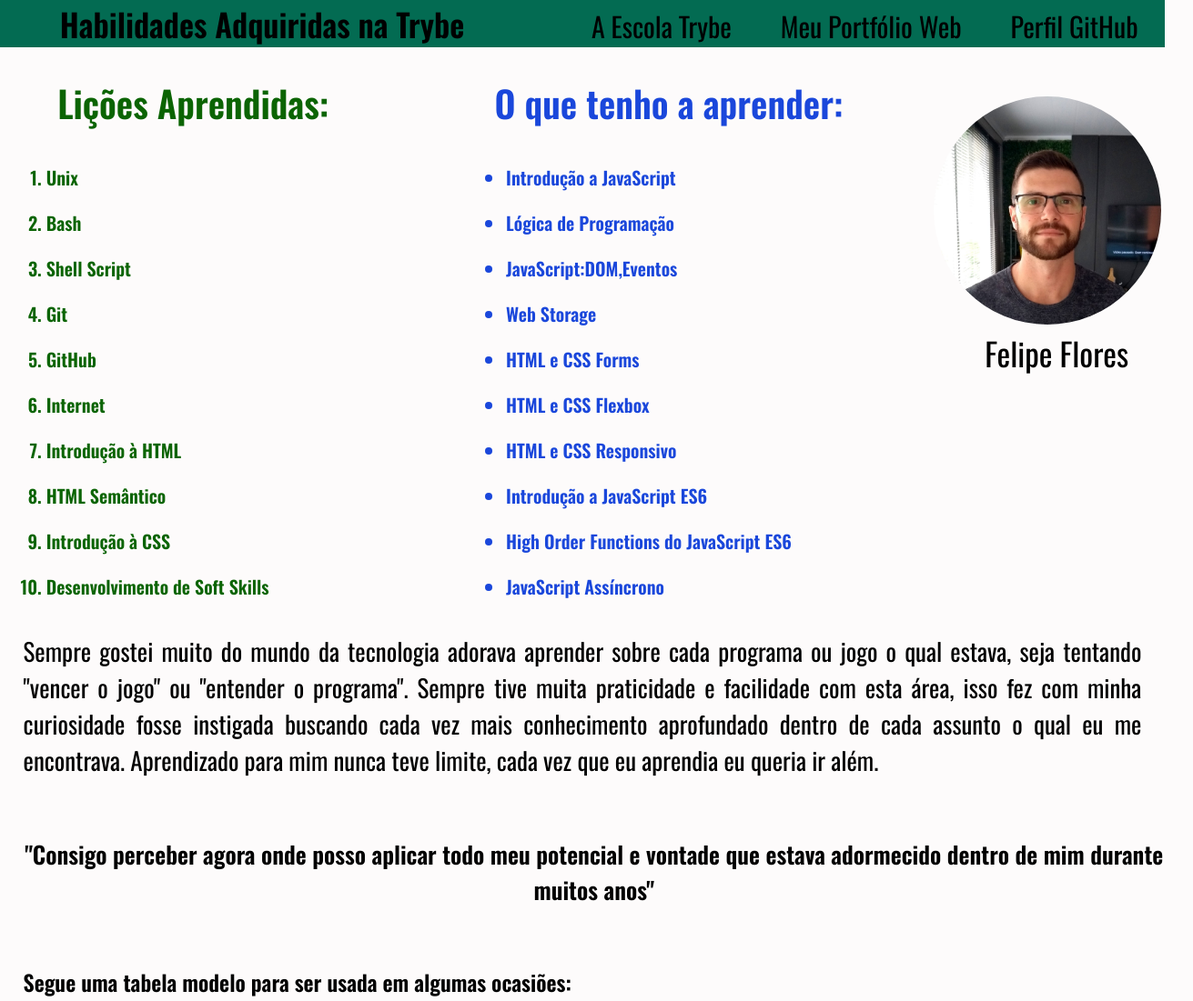
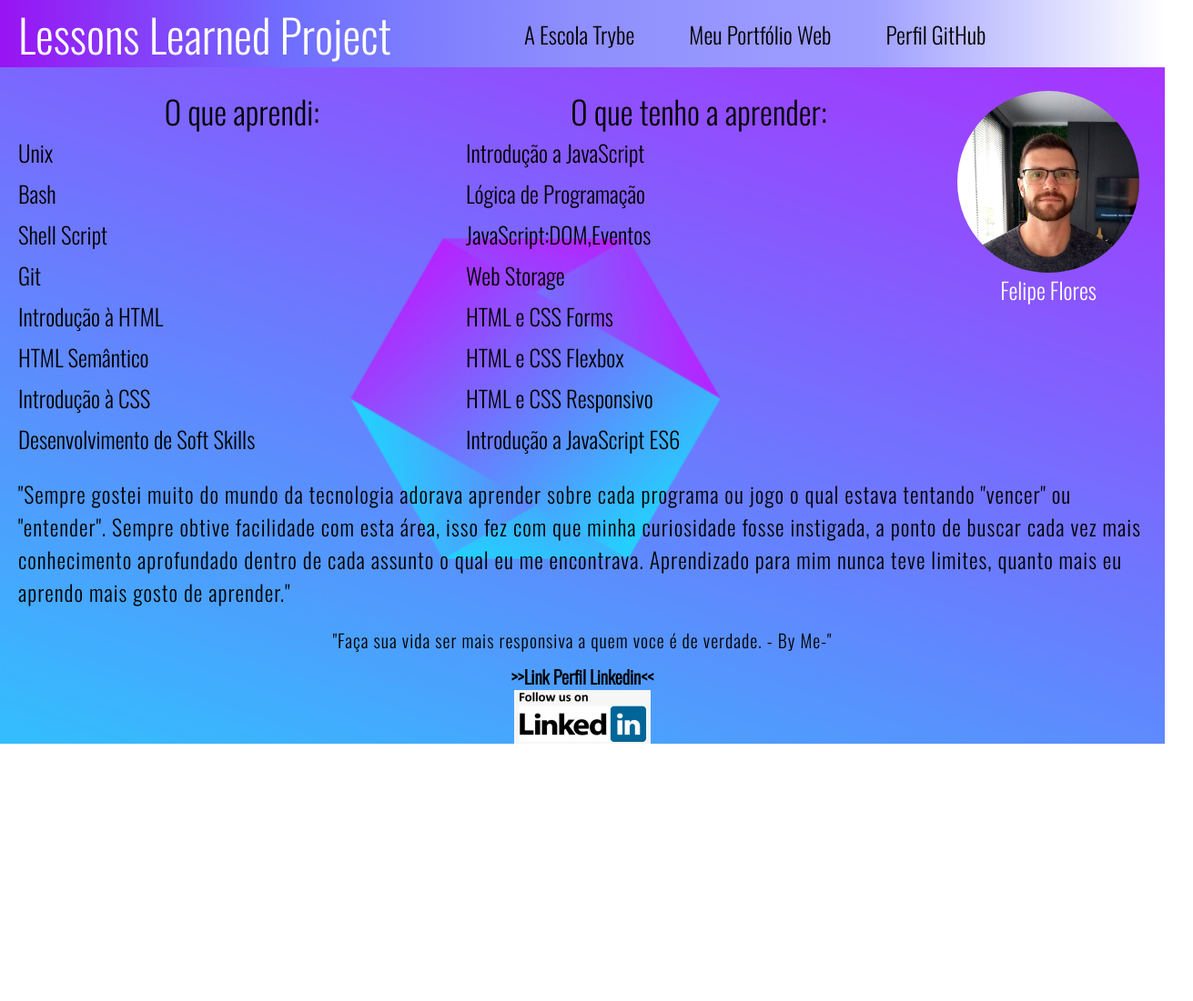
Before and after one commit to FelipeFloresWeb/Trybe-Projects, a plain HTML site: page Lessons Learned/index.html in a window 1280 px wide. Shown: the top 1101 px of the page at 91% size, 1311 px wide, since content can reach past the window. After the commit the page ends 818 px from the top, so only its background shows below. Drawn offline with nearby package versions, Linux system fonts and the light colour scheme.

Commit message:
Changes on style

```diff
--- a/Lessons Learned/index.html
+++ b/Lessons Learned/index.html
@@ -1,111 +1,114 @@
 <!DOCTYPE html>
-<html lang="en">
+<html lang="pt-br">
   <head>
-    <meta charset="UTF-8">
-    <meta http-equiv="X-UA-Compatible" content="IE=edge">
-    <meta name="viewport" content="width=device-width, initial-scale=1.0">
+    <meta charset="UTF-8" />
+    <meta http-equiv="X-UA-Compatible" content="IE=edge" />
+    <meta name="viewport" content="width=device-width, initial-scale=1.0" />
     <title>Habilidades Adquiridas</title>
-    <link rel="stylesheet" href="style.css">
+    <link rel="stylesheet" href="style.css" />
     <link rel="preconnect" href="https://fonts.gstatic.com">
-    <link href="https://fonts.googleapis.com/css2?family=Oswald:wght@200;300;400;500;600&display=swap" rel="stylesheet">
+    <link href="https://fonts.googleapis.com/css2?family=Oswald:wght@300&display=swap" rel="stylesheet">
   </head>
   <body>
     <header>
-        <div id="cabecalho">
-            <div id="cabecalhoEsquerdo">
-            <h1 id="titulo">Habilidades Adquiridas na Trybe</h1>
+      <div id="header">
+        <div id="headerLeft">
+          <h1 id="titulo">Lessons Learned Project</h1>
         </div>
-        <nav id="cabecalhoDireito">
+        <nav id="headerRight">
           <div>
-            <ul>
-                <li class="listaCabecalho"><a href="https://www.betrybe.com/" target="_blank">A Escola Trybe</a></li>
-                <li class="listaCabecalho"><a href="https://felipefloresweb.github.io/" target="_blank">Meu Portfólio Web</a></li>
-                <li class="listaCabecalho"><a href="https://github.com/FelipeFloresWeb" target="_blank">Perfil GitHub</a></li>
+            <ul id="headerLi">
+              <li class="listaCabecalho">
+                <a href="https://www.betrybe.com/" target="_blank" class="listaCabecalho">A Escola Trybe</a
+                >
+              </li>
+              <li class="listaCabecalho">
+                <a href="https://felipefloresweb.github.io/" target="_blank" class="listaCabecalho"
+                  >Meu Portfólio Web</a
+                >
+              </li>
+              <li class="listaCabecalho">
+                <a href="https://github.com/FelipeFloresWeb" target="_blank" class="listaCabecalho"
+                  >Perfil GitHub</a
+                >
+              </li>
             </ul>
           </div>
         </nav>
       </div>
     </header>
-    <section>
+    <section id ="profileSection">
+            <table>
+                <div id="tableDiv">
+                    <div id="learned">
+                     <ul class="list">
+                         <li class="titleList">O que aprendi:</li>
+                         <li class="itemList">Unix</li>
+                         <li class="itemList">Bash</li>
+                         <li class="itemList">Shell Script</li>
+                         <li class="itemList">Git</li>
+                         <li class="itemList">Introdução à HTML</li>
+                         <li class="itemList">HTML Semântico</li>
+                         <li class="itemList">Introdução à CSS</li>
+                         <li class="itemList">Desenvolvimento de Soft Skills</li>
+                     </ul>
+                    </div>
+                    <div id="toLearned">
+                     <ul class="list">
+                         <li class="titleList">O que tenho a aprender:</li>
+                         <li class="itemList">Introdução a JavaScript</li>
+                         <li class="itemList">Lógica de Programação</li>
+                         <li class="itemList">JavaScript:DOM,Eventos</li>
+                         <li class="itemList">Web Storage</li>
+                         <li class="itemList">HTML e CSS Forms</li>
+                         <li class="itemList">HTML e CSS Flexbox</li>
+                         <li class="itemList">HTML e CSS Responsivo</li>
+                         <li class="itemList">Introdução a JavaScript ES6</li>
+                     </ul>
+                    </div>
                     <div id="perfil">
-        <img id="minha_foto" src="fotoeditada.jpg" alt="foto de Felipe Flores">
+                        <img
+                          id="minhaFoto"
+                          src="fotoeditada.jpg"
+                          alt="foto de Felipe Flores"
+                        />
                         <p id="nomeFoto">Felipe Flores</p>
                         </div>
-        <div id="listas">
-            <div id="aprendi">
-            <p id="aprendiText">Lições Aprendidas:</p>
                     </div>
-            <div id="devoAprender">
-            <p id="devoAprenderText">O que tenho a aprender:</p>
-            </div>
-            <div id="listaEsquerda">
-        <ol id="licoes_aprendidas">
-        <li class="lado-esquerdo">Unix</li>
-        <li class="lado-esquerdo">Bash</li>
-        <li class="lado-esquerdo">Shell Script</li>
-        <li class="lado-esquerdo">Git</li>
-        <li class="lado-esquerdo">GitHub</li>
-        <li class="lado-esquerdo">Internet</li>
-        <li class="lado-esquerdo">Introdução à HTML</li>
-        <li class="lado-esquerdo">HTML Semântico</li>
-        <li class="lado-esquerdo">Introdução à CSS</li>
-        <li class="lado-esquerdo">Desenvolvimento de Soft Skills</li>
-        </ol>
-            </div>
-            <div id="listaDireita">
-        <ul id="licoes_a_aprender">
-        <li class="lado-direito">Introdução a JavaScript</li>
-        <li class="lado-direito">Lógica de Programação</li>
-        <li class="lado-direito">JavaScript:DOM,Eventos</li>
-        <li class="lado-direito">Web Storage</li>
-        <li class="lado-direito">HTML e CSS Forms</li>
-        <li class="lado-direito">HTML e CSS Flexbox</li>
-        <li class="lado-direito">HTML e CSS Responsivo</li>
-        <li class="lado-direito">Introdução a JavaScript ES6</li>
-        <li class="lado-direito">High Order Functions do JavaScript ES6</li>
-        <li class="lado-direito">JavaScript Assíncrono</li>
-        </ul>
+            </table>
           </div>
         </div>
     </section>
     <section>
       <article>
         <div id="historia">
-        <p>Sempre gostei muito do mundo da tecnologia adorava aprender sobre cada programa ou jogo o qual estava, seja tentando "vencer o jogo" ou "entender o programa". Sempre tive muita praticidade e facilidade com esta área, isso fez com minha curiosidade fosse instigada buscando cada vez mais conhecimento aprofundado dentro de cada assunto o qual eu me encontrava. Aprendizado para mim nunca teve limite, cada vez que eu aprendia eu queria ir além.</p>
+          <p>
+            "Sempre gostei muito do mundo da tecnologia adorava aprender sobre
+            cada programa ou jogo o qual estava tentando "vencer"
+            ou "entender". Sempre obtive facilidade
+            com esta área, isso fez com que minha curiosidade fosse instigada,
+             a ponto de buscar cada vez mais conhecimento aprofundado dentro de cada
+            assunto o qual eu me encontrava. Aprendizado para mim nunca teve
+            limites, quanto mais eu aprendo mais gosto de aprender."
+          </p>
         </div>
       </article>
     </section>
     <aside>
       <div id="outraHistoria">
-        <p>"Consigo perceber agora onde posso aplicar todo meu potencial e vontade que estava adormecido dentro de mim durante muitos anos"</p>
+        <p>
+          "Faça sua vida ser mais responsiva a quem voce é de verdade. - By Me-"
+        </p>
       </div>
     </aside>
-        <h2 id="textTable">Segue uma tabela modelo para ser usada em algumas ocasiões:</h2>
-        <div id="tableDiv">
-        <table>
-        <tr>
-          <th>Estoque de tênis - Loja Exemplo</th>
-          <th>Janeiro</th>
-          <th>Fevereiro</th>
-          <th>Março</th>
-        </tr>
-        <tr>
-          <td>Marca A</td>
-          <td>13</td>
-          <td>8</td>
-          <td>16</td>
-        </tr>
-        <tr>
-          <td>Marca B</td>
-          <td>8</td>
-          <td>21</td>
-          <td>12</td>
-        </tr>
-        </table>
+    <div id="rodape">
+    <a
+      id="linkperfil"
+      href="https://www.linkedin.com/in/felipe-flores-trybe/"
+      target="_blank"
+      >>>Link Perfil Linkedin<<</a
+    >
+    <img id="logolinkedin" src="linkedinlogo.png" alt="logo do Linkedin" />
   </div>
-        <a id="linkperfil" href="https://www.linkedin.com/in/felipe-flores-trybe/" target="_blank">>>Link Perfil Linkedin<<</a>
-    <footer id="rodape">
-        <img id ="logolinkedin" src="linkedin.jpg" alt="logo do Linkedin">
-    </footer>
   </body>
 </html>
--- a/Lessons Learned/style.css
+++ b/Lessons Learned/style.css
@@ -1,12 +1,39 @@
 * {
   margin: 0;
   padding: 0;
+  box-sizing: border-box;
 }
 
 body {
-  background-color: rgb(253, 251, 251);
-  font-family: Oswald, sans-serif;
-  margin-top: 55px;
+  background-image: url(background.png);
+  background-size: cover;
+  font-family: "Oswald", sans-serif;
+}
+
+#header {
+  display: flex;
+  position: fixed;
+  background-image: linear-gradient(
+    to right,
+    rgb(153, 19, 243),
+    rgb(111, 111, 255),
+    rgb(143, 143, 253),
+    rgb(159, 159, 255),
+    white
+  );
+  width: 100%;
+  font-family: "Oswald", sans-serif;
+  justify-content: space-between;
+  align-items: center;
+}
+
+#titulo {
+  font-size: 50px;
+  font-weight: 250;
+  background: -webkit-linear-gradient(white, white);
+  background-clip: text;
+  -webkit-background-clip: text;
+  -webkit-text-fill-color: transparent;
 }
 
 a {
@@ -14,164 +41,107 @@ a {
   color: black;
 }
 
-#cabecalho {
-  top: 0;
-  position: fixed;
-  width: 100%;
-  display: inline-block;
-  z-index: 1;
-  background-color: rgb(3, 107, 82);
-}
-
-#cabecalhoEsquerdo {
-  display: inline-block;
-  width: 45%;
-  text-align: center;
-}
-
-#cabecalhoDireito {
-  display: inline-block;
-  width: 54%;
-  text-align: center;
+#headerLi {
+  list-style: none;
+  display: flex;
+  font-size: 25px;
 }
 
 .listaCabecalho {
-  display: inline-block;
-  margin-left: 50px;
-  font-size: 30px;
+  margin-right: 30px;
 }
 
-#titulo {
-  display: inline-block;
-  top: 30px;
+#minhaFoto {
+  width: 200px;
+  border-radius: 100%;
+}
+
+#nomeFoto {
+  font-size: 25px;
+  color: white;
+}
+
+#headerLeft {
+  width: 35%;
+  padding-left: 20px;
+}
+
+#headerRight {
+  width: 55%;
+}
+
+#profileSection {
+  padding-top: 100px;
+  width: 100%;
+}
+
+#perfil {
+  display: flex;
+  flex-direction: column;
+  width: 20%;
+  align-items: center;
+}
+
+#tableDiv {
+  display: flex;
+  width: 100%;
+}
+
+.titleList {
   font-size: 35px;
+  text-align: center;
+  font-weight: 500;
+}
+
+.list {
+}
+
+li {
+  list-style: none;
+  font-size: 25px;
+  line-height: 45px;
+}
+
+.itemList {
 
 }
 
-#minha_foto {
-  width: 250px;
-  border-radius: 100%;
-  position: relative;
-  right: 10px;
+#learned {
+  width: 40%;
+  padding-left: 20px;
 }
 
-#nomeFoto {
-  font-size: 35px;
-}
-
-#perfil {
-  display: inline-block;
-  text-align: center;
-  margin-left: 79%;
-  margin-top: 4%;
-  position: absolute;
-  width: 300px;
-}
-
-.lado-esquerdo {
-  font-size: 20px;
-  line-height: 50px;
-  font-weight: 600;
-  color: rgb(11, 100, 3);
-}
-
-.lado-direito {
-  font-size: 20px;
-  line-height: 50px;
-  font-weight: 600;
-  color: rgb(26, 71, 219);
-}
-
-#listas {
-  display: inline-block;
-  width: 98%;
-  margin-left: 2%;
-}
-
-#aprendi {
-  width: 35%;
-  display: inline-block;
-  margin: 3%;
-}
-
-#aprendiText {
-  font-size: 40px;
-  line-height: 40px;
-  font-weight: 600;
-  color: rgb(11, 100, 3);
-}
-
-#devoAprender {
-  width: 35%;
-  display: inline-block;
-}
-
-#devoAprenderText {
-  font-size: 40px;
-  line-height: 40px;
-  font-weight: 600;
-  color: rgb(26, 71, 219);
-}
-
-#listaEsquerda {
-  display: inline-block;
-  width: 40%;
-  margin-left: 2%;
-}
-
-#listaDireita {
-  display: inline-block;
+#toLearned {
   width: 40%;
 }
 
 #historia {
-  margin: 2%;
-  font-size: 27px;
-  text-align: justify;
+  padding: 20px 20px 10px 20px;
+  font-size: 24px;
+  letter-spacing: 1px;
 }
 
 #outraHistoria {
-  margin-left: 2%;
-  margin-top: 5%;
-  font-size: 26px;
+  padding: 10px 20px 10px 20px;
+  font-size: 20px;
+  letter-spacing: 1px;
+  font-weight: 400;
   text-align: center;
+}
+
+#linkperfil {
+  font-size: 20px;
   font-weight: 600;
 }
 
-#textTable {
-  margin-left: 2%;
-  margin-top: 5%;
-}
-
-#tableDiv {
-  display: block;
-  margin-top: 2%;
-  margin-left: 22%;
-  margin-bottom: 5%;
-  color: rgb(238, 148, 12);
-}
-
-table , th , td {
-  border: 1px solid rgb(7, 23, 236);
-  border-collapse: separate;
-  width: 80%;
-  font-size: 25px;
-  text-align: center;
-}
-
 #rodape {
-  display: inline-block;
+  display: flex;
+  align-items: center;
   width: 100%;
-  background-color: blue;
-  height: 96px;
+  justify-content: center;
+  flex-direction: column;
 }
 
 #logolinkedin {
-  width: 200px;
-  position: relative;
+  width: 150px;
 }
-
-#linkperfil {
-  font-size: 32px;
-  font-weight: 600;
-}
```
Also changed, not shown: Lessons Learned/background.png (added), Lessons Learned/linkedinlogo.png (added). Lines whose indentation alone changed are shown as unchanged.
